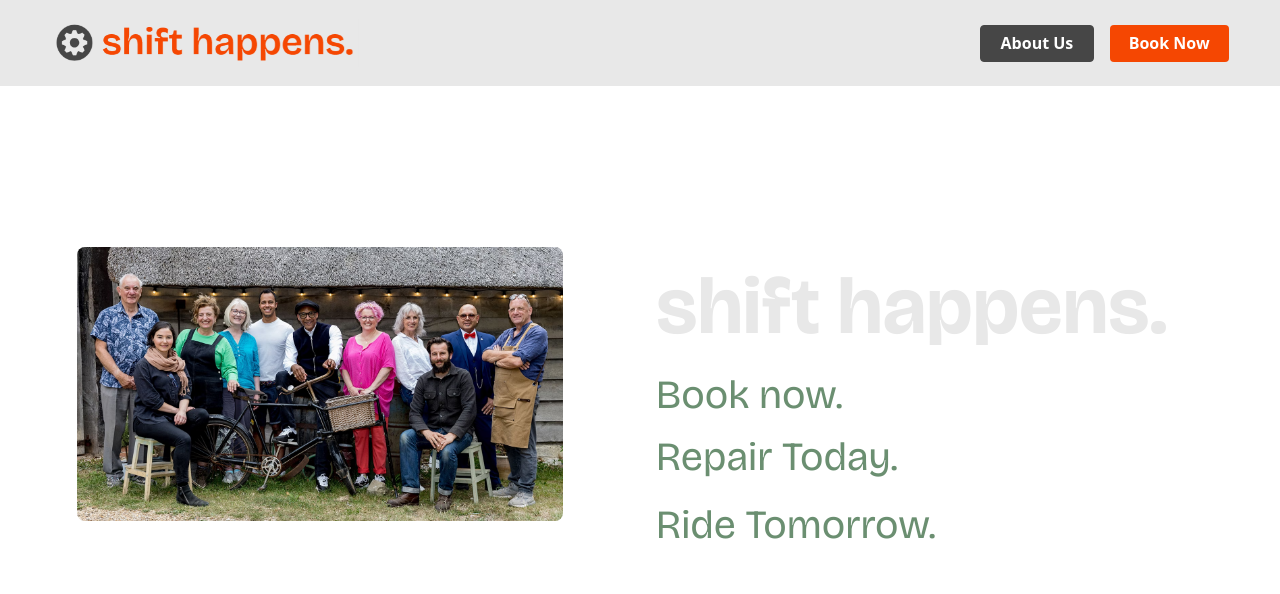
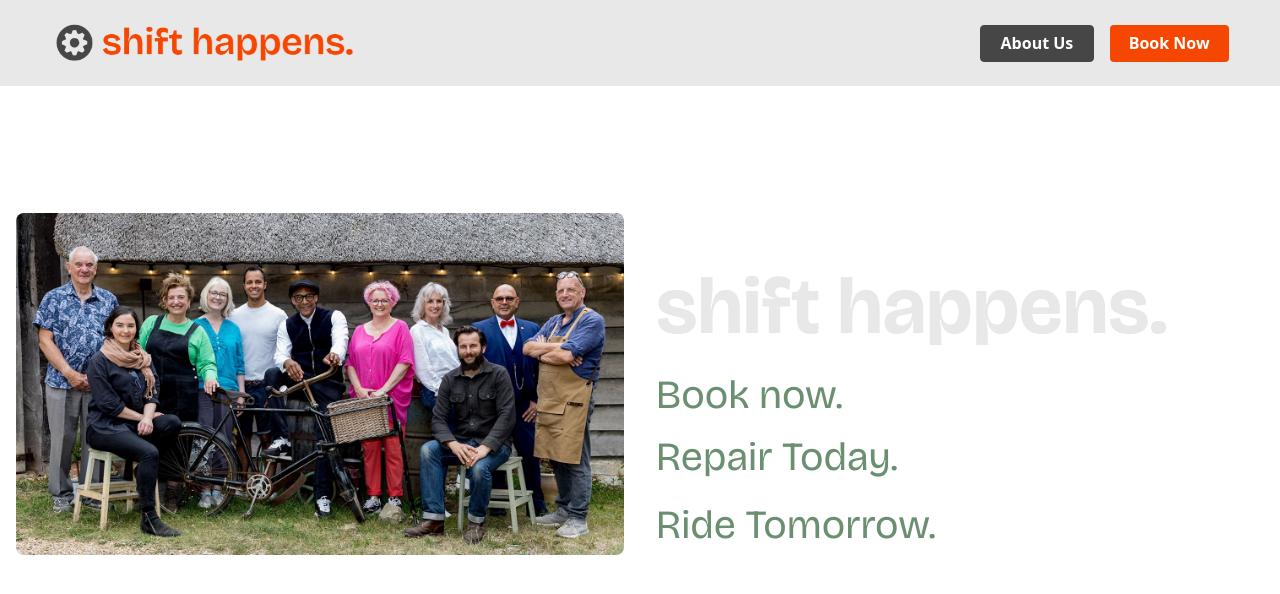
Before and after one commit to nstev009/ServiceSite, a React (Vite) app: page / in a window 1280 px wide. Shown: the top 594 px of the page. Built offline with nearby package versions, Linux system fonts and the light colour scheme.

Commit message:
finishing touches

```diff
--- a/src/App.css
+++ b/src/App.css
@@ -178,8 +178,8 @@
 }
 
 .hero-image {
-  max-width: 80%;
-  max-height: 80%;
+  max-width: 100%;
+  max-height: 100%;
   object-fit: contain;
   border-radius: 8px;
 }
```
